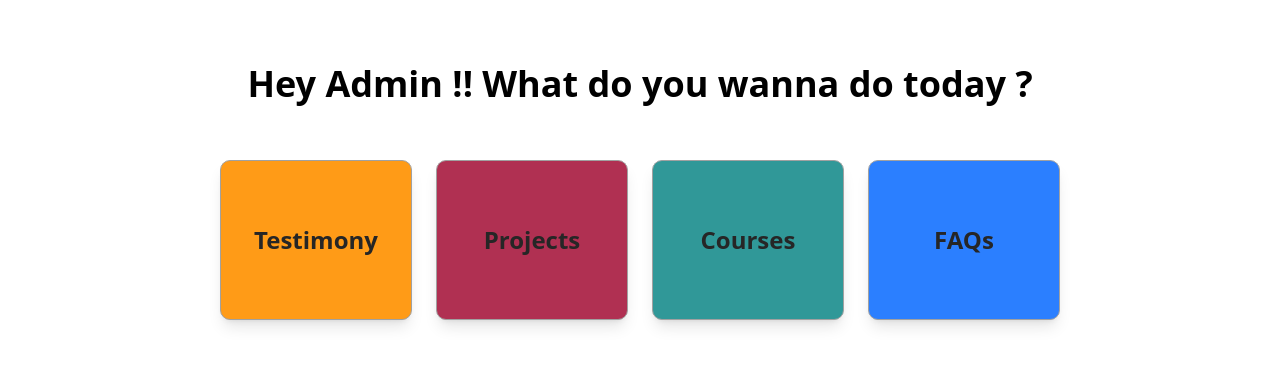
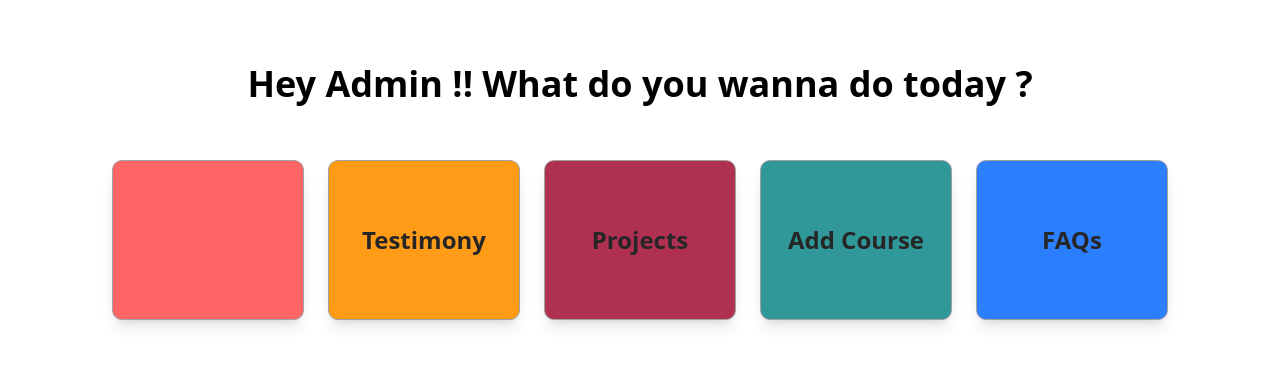
Before and after one commit to datavidhya/datavidhya-revamp, a Next.js app: page /admin in a window 1280 px wide. Shown: the top 366 px of the page. Built offline with nearby package versions, Linux system fonts and the light colour scheme.

Commit message:
fix:sale banner

```diff
--- /dev/null
+++ b/src/app/admin/courses/page.tsx
@@ -0,0 +1,9 @@
+import React from 'react'
+
+const page = () => {
+  return (
+    <div>page</div>
+  )
+}
+
+export default page
--- /dev/null
+++ b/src/app/admin/faq/page.tsx
@@ -0,0 +1,9 @@
+import React from 'react'
+
+const page = () => {
+  return (
+    <div>page</div>
+  )
+}
+
+export default page
--- a/src/app/admin/page.tsx
+++ b/src/app/admin/page.tsx
@@ -1,6 +1,23 @@
 import Link from "next/link";
 import React from "react";
-
+// import { string } from "zod";
+interface prop {
+  href: string;
+  text: string;
+  bgColor: string;
+}
+export const Box = ({ bgColor, href, text }: prop) => {
+  return (
+    <Link href={href}>
+      {" "}
+      <div
+        className={`h-40 w-48 flex items-center justify-center ${bgColor} inset-2 border border-neutral-400  text-neutral-800 text-2xl font-semibold shadow-lg rounded-lg py-8 px `}
+      >
+        {text}
+      </div>
+    </Link>
+  );
+};
 const page = () => {
   return (
     <div className="h-full w-full bg-white p-4 flex flex-col justify-center items-center mt-12">
@@ -8,37 +25,11 @@ const page = () => {
         Hey Admin !! What do you wanna do today ?
       </h1>
       <div className="flex items-center justify-evenly gap-6 p-8 mt-6">
-        {/* <Link href={"/admin/testimony"}>
-          {" "}
-          <button className="h-32 w-32 bg-blue-500 text-white shadow-lg rounded-lg py-8 px-4 ">
-            Edit Testimony
-          </button>
-        </Link> */}
-
-        <Link href={"/admin/testimony"}>
-          {" "}
-          <div className="h-40 w-48 flex items-center justify-center bg-[#FF9B17] inset-2 border border-neutral-400  text-neutral-800 text-2xl font-semibold shadow-lg rounded-lg py-8 px ">
-            Testimony
-          </div>
-        </Link>
-        <Link href={"/admin/projects"}>
-          {" "}
-          <div className="h-40 w-48 flex items-center justify-center bg-[#B03052] inset-2 border border-neutral-400  text-neutral-800 text-2xl font-semibold shadow-lg rounded-lg py-8 px ">
-            Projects
-          </div>
-        </Link>
-        <Link href={"/admin/courses"}>
-          {" "}
-          <div className="h-40 w-48 flex items-center justify-center bg-[#309898] inset-2 border border-neutral-400  text-neutral-800 text-2xl font-semibold shadow-lg rounded-lg py-8 px ">
-            Courses
-          </div>
-        </Link>
-        <Link href={"/admin/faq"}>
-          {" "}
-          <div className="h-40 w-48 flex items-center justify-center bg-blue-500 inset-2 border border-neutral-400  text-neutral-800 text-2xl font-semibold shadow-lg rounded-lg py-8 px ">
-            FAQs
-          </div>
-        </Link>
+        <Box href="" bgColor="bg-red-400" text="" />
+        <Box href="/admin/testimony" bgColor="bg-[#FF9B17]" text="Testimony" />
+        <Box href="/admin/projects" bgColor="bg-[#B03052]" text="Projects" />
+        <Box href="/admin/courses" bgColor="bg-[#309898]" text="Add Course" />
+        <Box href="/admin/faq" bgColor="bg-blue-500" text="FAQs" />
       </div>
     </div>
   );
--- a/src/app/globals.css
+++ b/src/app/globals.css
@@ -62,24 +62,30 @@
       transform: translateY(0);
     }
   }
-  --animate-aurora: aurora 8s ease-in-out infinite alternate
-;
+  --animate-aurora: aurora 8s ease-in-out infinite alternate;
   @keyframes aurora {
     0% {
       background-position: 0% 50%;
-    transform: rotate(-5deg) scale(0.9);}
+      transform: rotate(-5deg) scale(0.9);
+    }
     25% {
       background-position: 50% 100%;
-    transform: rotate(5deg) scale(1.1);}
+      transform: rotate(5deg) scale(1.1);
+    }
     50% {
       background-position: 100% 50%;
-    transform: rotate(-3deg) scale(0.95);}
+      transform: rotate(-3deg) scale(0.95);
+    }
     75% {
       background-position: 50% 0%;
-    transform: rotate(3deg) scale(1.05);}
+      transform: rotate(3deg) scale(1.05);
+    }
     100% {
       background-position: 0% 50%;
-    transform: rotate(-5deg) scale(0.9);}}}
+      transform: rotate(-5deg) scale(0.9);
+    }
+  }
+}
 
 :root {
   --radius: 0.625rem;
@@ -170,3 +176,11 @@
     }
   }
 }
+::-webkit-scrollbar {
+  background-color: #222;
+  border: none;
+  width: 4px;
+}
+::-webkit-scrollbar-thumb {
+  background-color: blueviolet;
+}
--- a/src/app/layout.tsx
+++ b/src/app/layout.tsx
@@ -24,7 +24,7 @@ export default function RootLayout({
   return (
     <html lang="en">
       <body
-        className={`${geistSans.variable} ${geistMono.variable} antialiased overflow-x-hidden`}
+        className={`body ${geistSans.variable} ${geistMono.variable} antialiased overflow-x-hidden`}
       >
         {children}
       </body>
--- a/src/app/page.tsx
+++ b/src/app/page.tsx
@@ -13,7 +13,7 @@ import React from "react";
 
 const Page = () => {
   return (
-    <div className="relative overflow-x-hidden">
+    <div className="noScroll relative overflow-x-hidden ">
       <div className="absolute top-10 left-0  hidden md:flex z-40">
         <img src="/revamp/fadedCircle1.png" alt="" />
       </div>{" "}
--- a/src/components/revamp/hero/SaleBanner.tsx
+++ b/src/components/revamp/hero/SaleBanner.tsx
@@ -49,10 +49,12 @@ const SaleBanner = () => {
   };
 
   return (
-    <div className=" inset-x-0 top-0 z-50 w-full bg-neutral-200 shadow-lg">
-      <div className="mx-auto max-w-7xl p-2">
+    <div className=" inset-x-0 top-0 z-50 w-full bg-neutral-100 ">
+      <div className="mx-auto max-w-8xl p-2">
         <div className="relative flex flex-col items-center justify-between gap-4 sm:flex-row">
           {/* Left section with penguin and main message */}
+          <span className="flex gap-6   justify-evenly px-4">
+            {" "}
             <div className="flex w-full flex-col items-center gap-3 sm:w-auto sm:flex-row">
               <div className="animate-bounce text-2xl hidden md:flex">🐧</div>
               <div className="text-center sm:text-left">
@@ -62,15 +64,15 @@ const SaleBanner = () => {
                 </p>
               </div>
             </div>
-
             {/* Timer */}
             <div className=" hidden md:flex w-full items-center justify-center space-x-3 sm:w-auto ">
-            <TimeUnit value={timeLeft.days} label="D" />
-            <TimeUnit value={timeLeft.hours} label="H" />
-            <TimeUnit value={timeLeft.minutes} label="M" />
-            <TimeUnit value={timeLeft.seconds} label="S" />
-            <TimeUnit value={timeLeft.milliseconds} label="MS" />
+              <TimeUnit value={timeLeft.days} label="Day" />
+              <TimeUnit value={timeLeft.hours} label="Hours" />
+              <TimeUnit value={timeLeft.minutes} label="Mins" />
+              <TimeUnit value={timeLeft.seconds} label="Sec" />
+              <TimeUnit value={timeLeft.milliseconds} label="Ms" />
             </div>
+          </span>
 
           {/* Coupon section */}
           <div className="flex w-full flex-col items-center gap-1 md:gap-3 sm:w-auto sm:flex-row">
@@ -79,7 +81,7 @@ const SaleBanner = () => {
               className="group flex w-full cursor-pointer items-center justify-center gap-2 rounded bg-purple-400 px-4 py-1.5 transition-colors hover:bg-purple-500/85 sm:w-auto"
             >
               <span className="text-sm text-black">Use code:</span>
-              <span className="font-mono font-medium text-neutral-900">
+              <span className="font-mono font-light md:font-medium text-neutral-900">
                 COMBO50
               </span>
               {copied ? (
```
Lines whose indentation alone changed are shown as unchanged.
